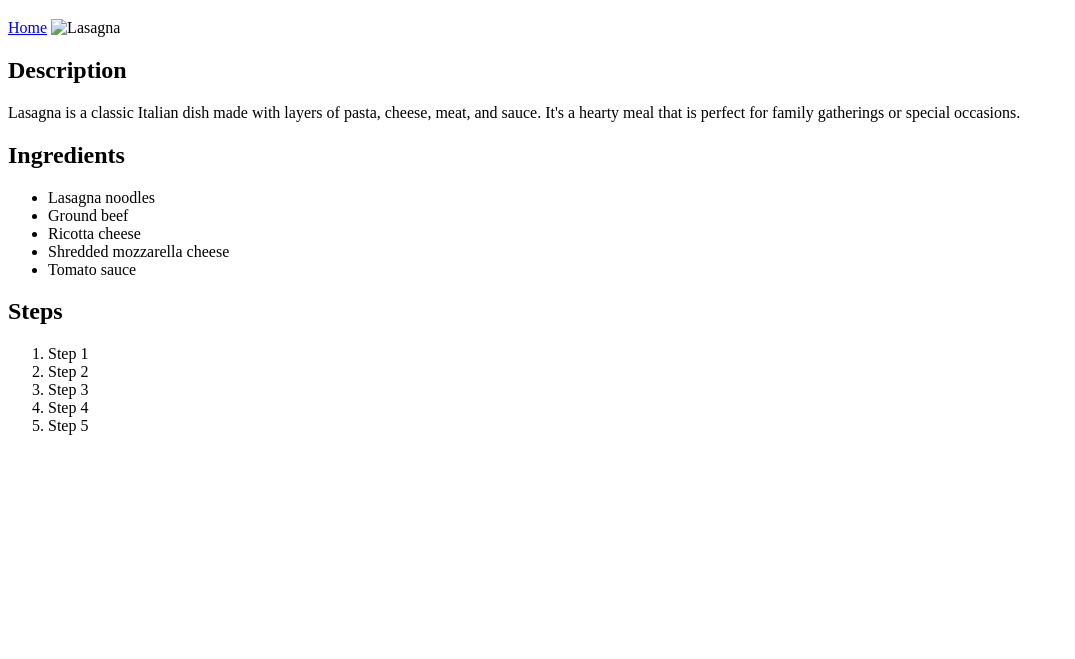
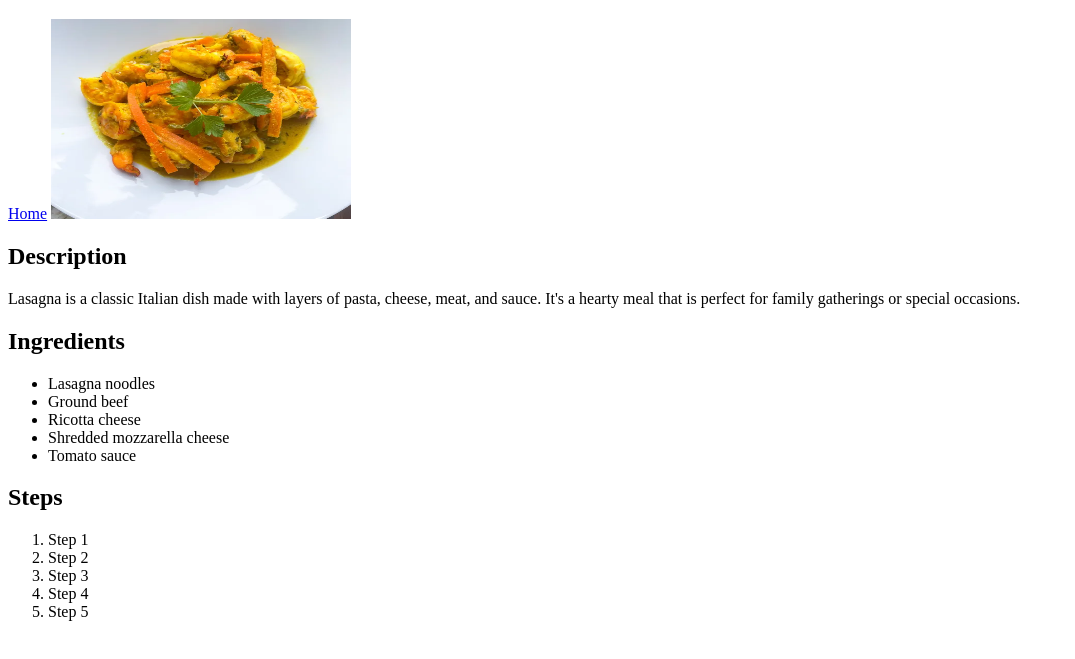
Before and after one commit to pitilibi/odin-recipes, a plain HTML site: page recipes/curry.html in a window 1280 px wide. Shown: the part 61-720 px from the top of the page, without its empty margins (0-1075 px from the left). Drawn offline with Linux system fonts and the light colour scheme.

Commit message:
added images to the recipes
I added images to the recipes and changed the alt text

```diff
--- a/recipes/curry.html
+++ b/recipes/curry.html
@@ -8,7 +8,7 @@
 <body>
     <h1>Curry</h1>
     <a href="../index.html">Home</a>
-    <img src="../images/lasagna.jpg" alt="Lasagna" style="width:300px;height:200px;">
+    <img src="../images/curry.png" alt="curry" style="width:300px;height:200px;">
     <h2>Description</h2>
     <p>Lasagna is a classic Italian dish made with layers of pasta, cheese, meat, and sauce. It's a hearty meal that is perfect for family gatherings or special occasions.</p>
     <h2>Ingredients</h2>
```
Also changed, not shown: recipes/lasagna.html (+1 -1 lines), recipes/spaghetti.html (+1 -1 lines), images/curry.png (added), 4 other files.
